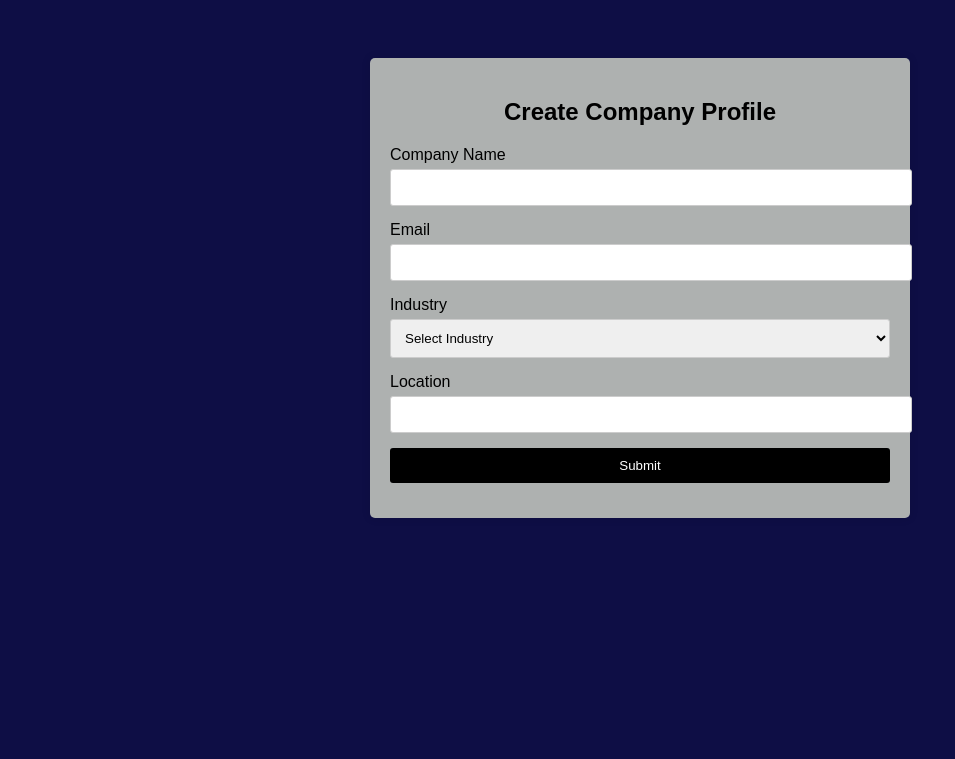
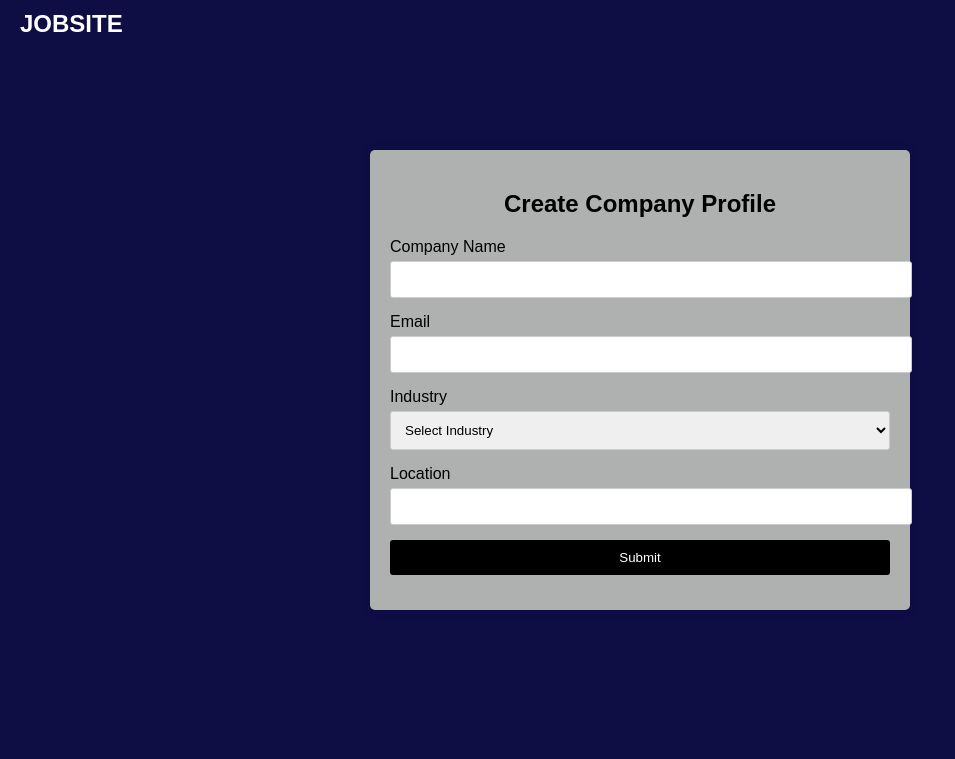
Before and after one commit to dipita-tasnim/370_Project, a PHP site: page /company.php in a window 1280 px wide. Shown: the top 759 px of the page, without its empty margins (0-955 px from the left). Run offline with PHP 8.4, Linux system fonts and the light colour scheme.

Commit message:
company_profile creation

```diff
--- a/company.php
+++ b/company.php
@@ -9,13 +9,22 @@
             font-family: Arial, sans-serif;
             background-color: #0e0e45;
             padding: 50px;
+            margin: 0;
+        }
+        header {
+            position: absolute;
+            top: 10px;
+            left: 20px;
+            color: white;
+            font-size: 24px;
+            font-weight: bold;
         }
         .form-container {
             background-color: rgba(174, 177, 176 );
             padding: 20px;
             border-radius: 5px;
             max-width: 500px;
-            margin: auto;
+            margin: 100px auto;
             box-shadow: 0 0 10px rgba(0, 0, 0, 0.1);
         }
         .form-container h2 {
@@ -47,6 +56,7 @@
     </style>
 </head>
 <body>
+    <header>JOBSITE</header>
     <div class="form-container">
         <h2>Create Company Profile</h2>
         <form action="company.php" method="POST">
```
